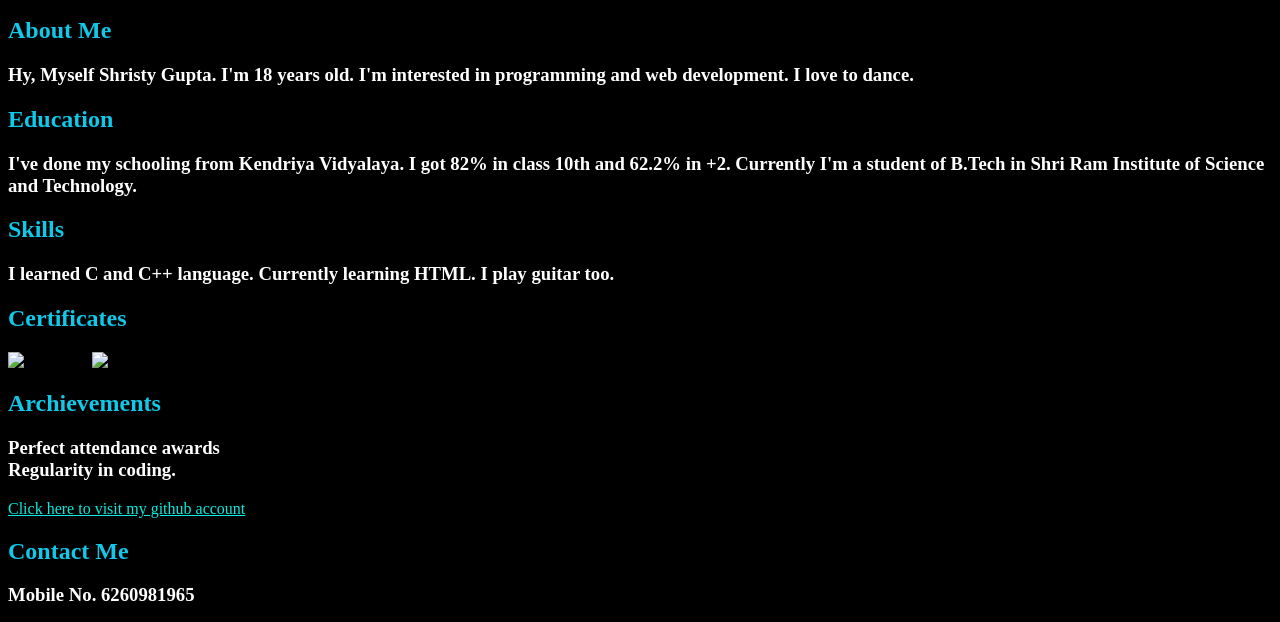
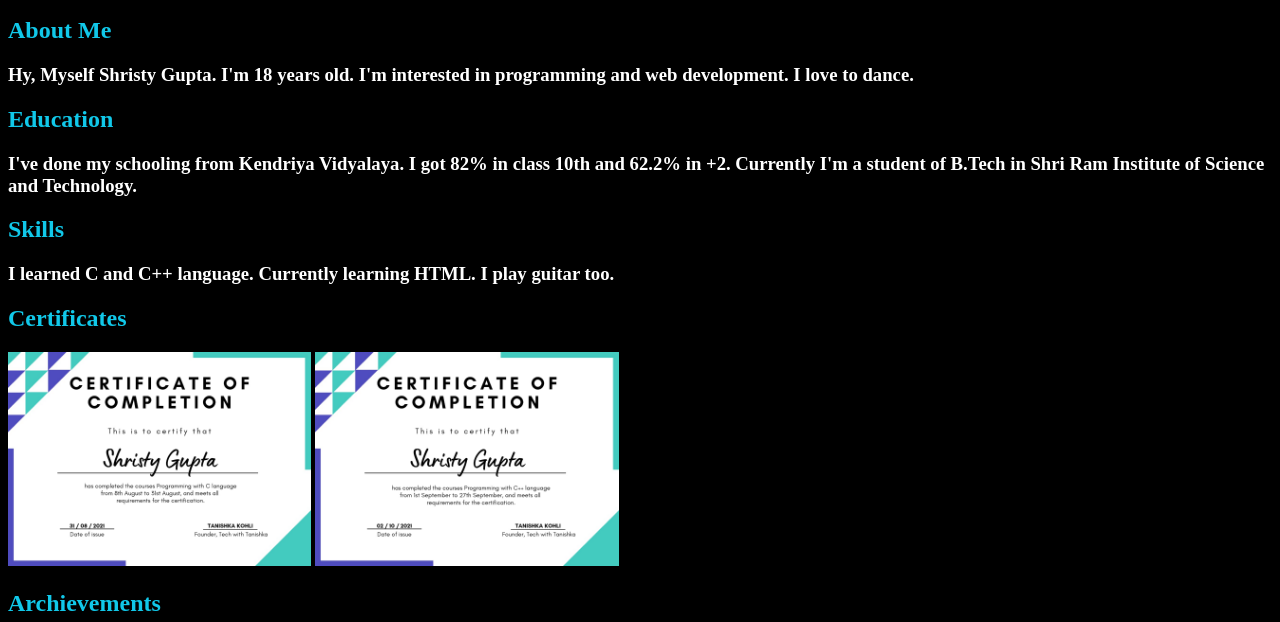
Before and after one commit to shristyguptaa/Portfolio, a plain HTML site: page index.html in a window 1280 px wide. Shown: the part 138-760 px from the top of the page. Drawn offline with Linux system fonts and the light colour scheme.

Commit message:
Update index.html

```diff
--- a/index.html
+++ b/index.html
@@ -17,9 +17,9 @@
         <h3 style= "color: white">I learned C and C++ language. Currently learning HTML. I play guitar too.
         </h3>
         <h2 style = "color: rgb(17, 200, 233)" align = 'left' style="font-size: x-large">Certificates</h2>
-        <img src="c.jpg" alt="certificate"
+        <img src="images/c.jpg" alt="certificate"
         height="24%" width="24%"/>
-        <img src="c++.jpg" alt="certificate"
+        <img src="images/cpp.jpeg" alt="certificate"
                     height="24%" width="24%"/>
         <h2 style = "color: rgb(17, 200, 233)" align = 'left' style="font-size: x-large">Archievements</h2>
         <h3 style= "color: white">Perfect attendance awards<br>Regularity in coding.
```
